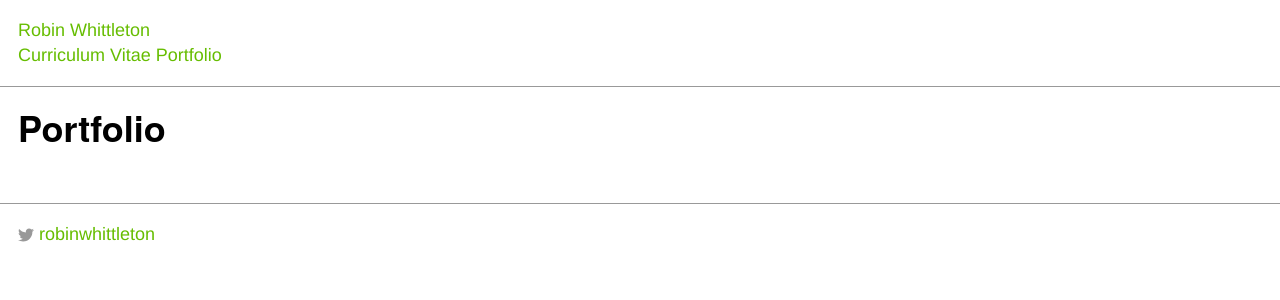
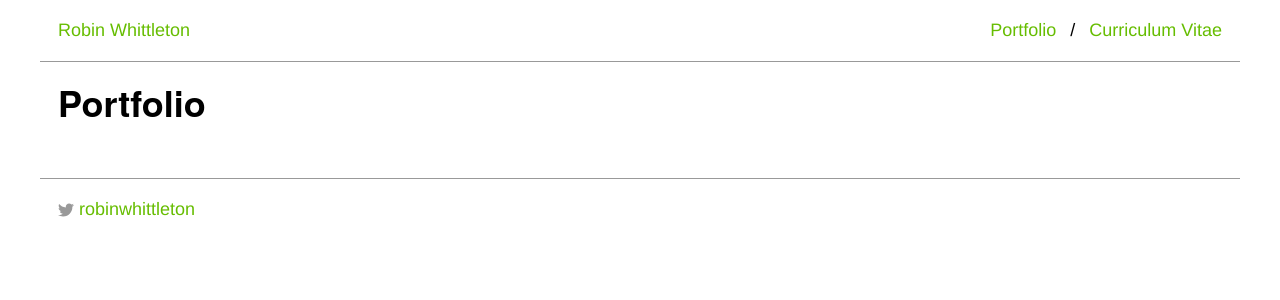
Before and after one commit to robinwhittleton/reala.net, a Jekyll site: the page built from index.html, in a window 1280 px wide. Shown: the top 300 px of the page. Built offline with Jekyll 4.4.1, drawn with Linux system fonts in a browser that asks for light colours.

Commit message:
Fix site header

```diff
--- a/_includes/header.html
+++ b/_includes/header.html
@@ -3,12 +3,9 @@
   <a class="site-title" href="{{ site.baseurl }}/">{{ site.title }}</a>
 
   <nav>
-    <div class="trigger">
-      {% for page in site.pages %}
-        {% if page.title %}
-        <a class="page-link" href="{{ page.url | prepend: site.baseurl }}">{{ page.title }}</a>
-        {% endif %}
-      {% endfor %}
+    <ul>
+      <li><a href="/">Portfolio</a></li>
+      <li><a href="/cv">Curriculum Vitae</a></li>
     </div>
   </nav>
 
--- a/_sass/_layout.scss
+++ b/_sass/_layout.scss
@@ -1,4 +1,13 @@
-.site-header { border-bottom: 1px solid $grey; padding: 1em; }
+body { max-width: 1200px; margin: 0 auto; }
+
+.site-header { border-bottom: 1px solid $grey; padding: 1em; @include clearfix; }
+.site-title { float: left; }
+.site-header>nav { float: right; }
+.site-header ul { margin: 0; padding: 0; list-style: none; }
+.site-header li { display: inline-block; }
+.site-header li::before { content: " / "; margin: 0 .5em; }
+.site-header li:first-child::before { content: none; }
+
 
 main { padding: 1em; }
 
```
